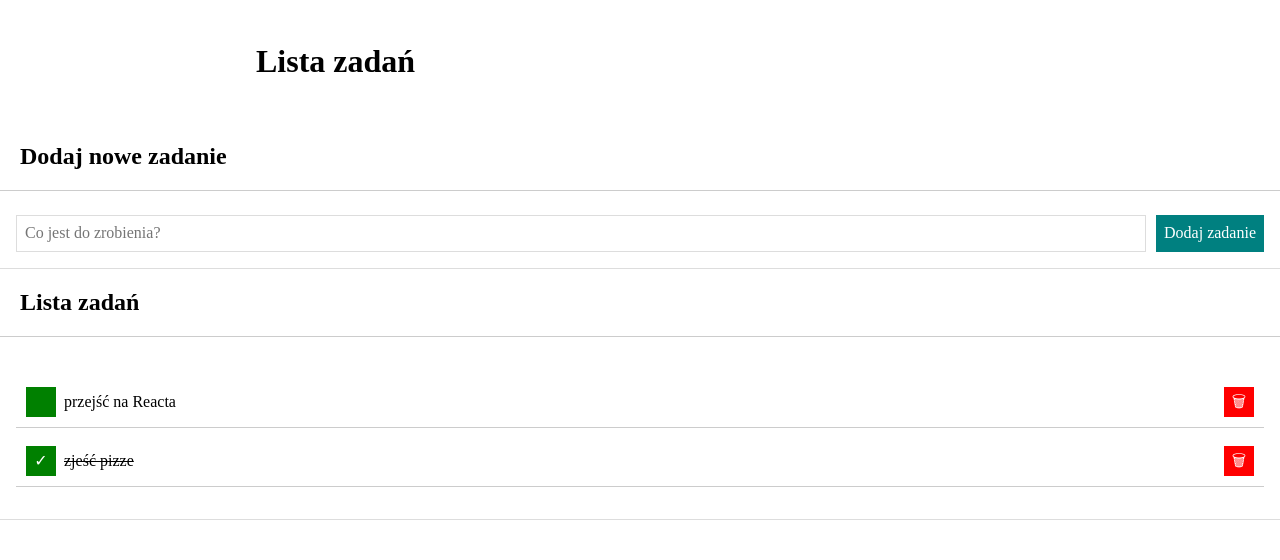
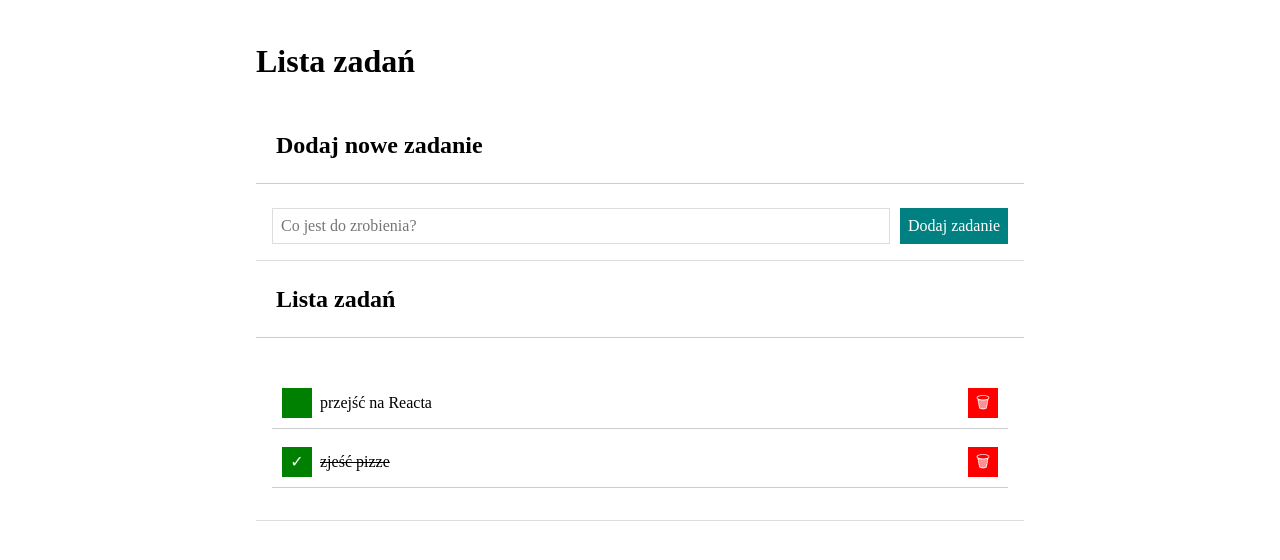
Before and after one commit to RafalS10/todos-list-react, a React (Create React App) app: page / in a window 1280 px wide. Shown: the top 560 px of the page. Built offline with nearby package versions, Linux system fonts and the light colour scheme.

Commit message:
some minor changes

```diff
--- a/src/App.js
+++ b/src/App.js
@@ -3,7 +3,7 @@ import Tasks from "./Tasks";
 import Buttons from "./Buttons";
 import Section from "./Section";
 import Header from "./Header";
-import Container from "./Container"
+import Container from "./Container";
 
 const tasks = [
   { id: 1, content: "przejść na Reacta", done: false },
@@ -14,14 +14,14 @@ const hideDoneTasks = false;
 
 function App() {
   return (
-    <container>
+    <Container>
       <Header title="Lista zadań" />
       <Section title="Dodaj nowe zadanie" body={<Form />} />
       <Section title="Lista zadań"
         body={<Tasks tasks={tasks} hideDoneTasks={hideDoneTasks} />}
         extraHeaderContent={<Buttons tasks={tasks} hideDoneTasks={hideDoneTasks} />}
       />
-    </container>
+    </Container>
 
   );
 }
--- a/src/Buttons/style.css
+++ b/src/Buttons/style.css
@@ -36,6 +36,7 @@
     border: none;
     color: teal;
     background-color: white;
+    transition: 0.5s;
 }
 
 @media(max-width:767px) {
@@ -55,7 +56,6 @@
 .list__actionButton:hover {
 
     color: rgba(0, 128, 128, 0.5);
-    transition: 0.5s;
 }
 
 .list__actionButton:disabled {
@@ -81,11 +81,11 @@
     width: 30px;
     height: 30px;
     border: none;
+    transition: 0,5s;
 }
 
 .list__buttons--remove {
     background-color: red;
-    transition: 0.5s;
 }
 
 .list__buttons--remove:hover {
@@ -94,7 +94,6 @@
 
 .list__buttons--done {
     background-color: green;
-    transition: 0.5s;
 }
 
 .list__buttons--done:hover {
--- a/src/Container/index.js
+++ b/src/Container/index.js
@@ -1,7 +1,7 @@
 import "./style.css"
 
 const Container = ({children}) => (
-    <main className="container">
+    <main className="Container">
         {children}
     </main>
 );
--- a/src/Container/style.css
+++ b/src/Container/style.css
@@ -1,4 +1,4 @@
-.container {
+.Container {
     max-width: 800px;
     margin: 20px;
     line-height: 1.5;
--- a/src/Form/style.css
+++ b/src/Form/style.css
@@ -13,7 +13,7 @@
     color: white;
     padding: 8px;
     border: none;
-    color: white,
+    transition: 0,5s;
 }
 
 @media (max-width: 768px) {
@@ -23,8 +23,7 @@
 }
 
 .form__button:hover {
-    background-color:rgb(22, 139, 139);
-    transition: 0.5s;
+    background-color: rgb(22, 139, 139);
     transform: scale(1.1);
 }
 
--- a/src/Tasks/index.js
+++ b/src/Tasks/index.js
@@ -3,7 +3,7 @@ import "./style.css"
 const Tasks = (props) => (
     <ul className="list">
         {props.tasks.map(task => (
-        <li
+        <li key={task.id}
             className={`list__newTask
             ${task.done && props.hideDoneTasks ? "list__newTask--hidden": ""}`}>
             <button className="list__buttons list__buttons--done">
```
